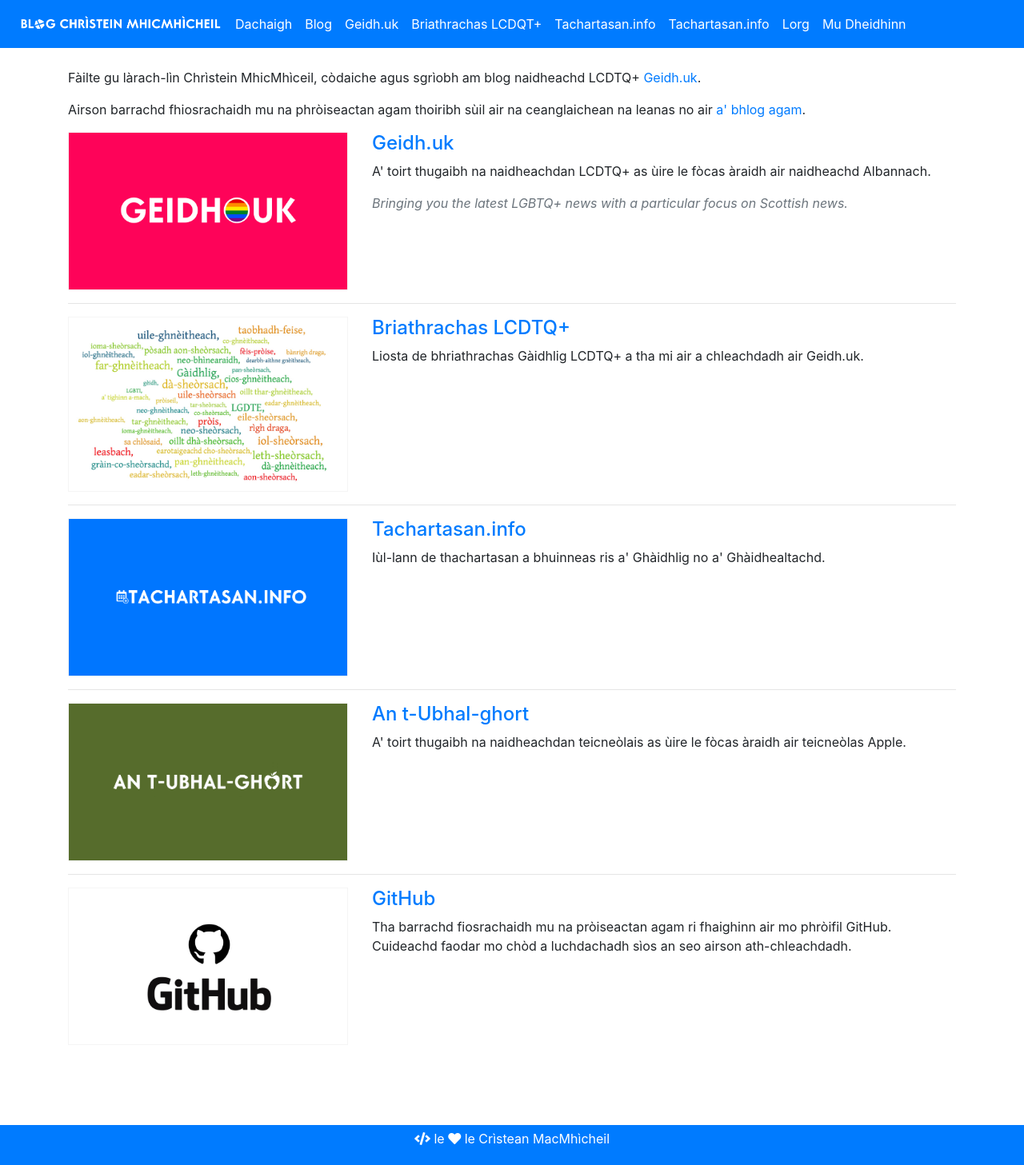
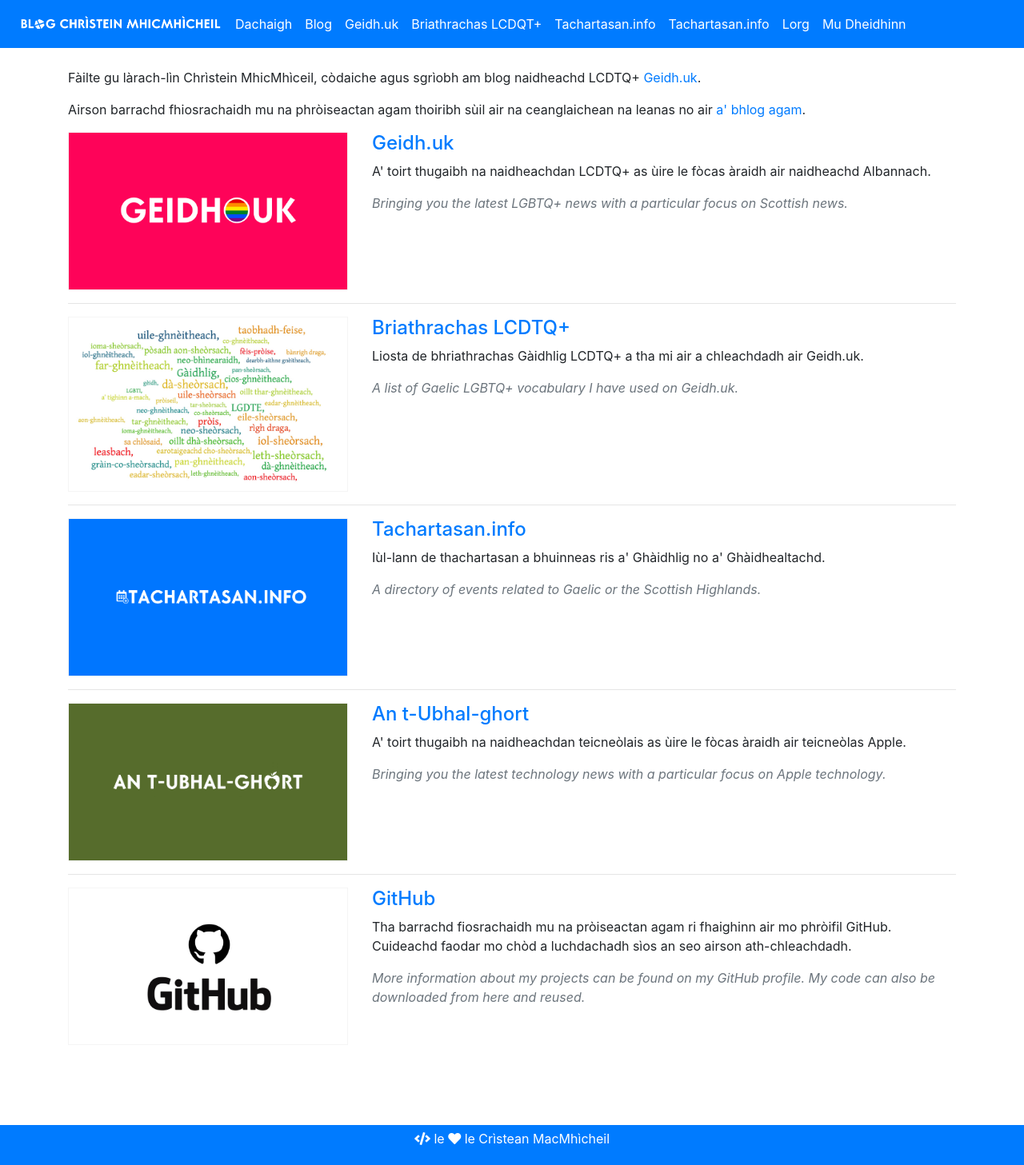
Before and after one commit to MacMhicheil/macmhicheil.github.io, a Jekyll site: the page built from index.html, in a window 1280 px wide. Shown: the whole page at 80% size. Built offline with Jekyll 4.4.1, drawn with Linux system fonts in a browser that asks for light colours; nearby versions of some CDN libraries.

Commit message:
Update index.html

```diff
--- a/index.html
+++ b/index.html
@@ -27,6 +27,7 @@
       <div class="col-md-8">
         <h4><a href="https://geidh.uk/briathrachas-lcdt">Briathrachas LCDTQ+</a></h4>
         <p>Liosta de bhriathrachas Gàidhlig LCDTQ+ a tha mi air a chleachdadh air Geidh.uk.</p>
+        <p class="text-muted"><em>A list of Gaelic LGBTQ+ vocabulary I have used on Geidh.uk.</em></p>
       </div>
     </div>
     <hr>
@@ -37,6 +38,7 @@
         <div class="col-md-8">
           <h4><a href="https://tachartasan.info">Tachartasan.info</a></h4>
           <p>Iùl-lann de thachartasan a bhuinneas ris a' Ghàidhlig no a' Ghàidhealtachd.</p>
+          <p class="text-muted"><em>A directory of events related to Gaelic or the Scottish Highlands.</em></p>
         </div>
       </div>
       <hr>
@@ -47,6 +49,7 @@
           <div class="col-md-8">
             <h4><a href="https://atug.uk">An t-Ubhal-ghort</a></h4>
             <p>A' toirt thugaibh na naidheachdan teicneòlais as ùire le fòcas àraidh air teicneòlas Apple.</p>
+            <p class="text-muted"><em>Bringing you the latest technology news with a particular focus on Apple technology.</em></p>
           </div>
         </div>
       <hr>
@@ -57,6 +60,7 @@
           <div class="col-md-8">
             <h4><a href="https://github.com/MacMhicheil">GitHub</a></h4>
             <p>Tha barrachd fiosrachaidh mu na pròiseactan agam ri fhaighinn air mo phròifil GitHub. Cuideachd faodar mo chòd a luchdachadh sìos an seo airson ath-chleachdadh.</p>
+            <p class="text-muted"><em>More information about my projects can be found on my GitHub profile. My code can also be downloaded from here and reused.</em></p>
           </div>
         </div>
 </div>
```
